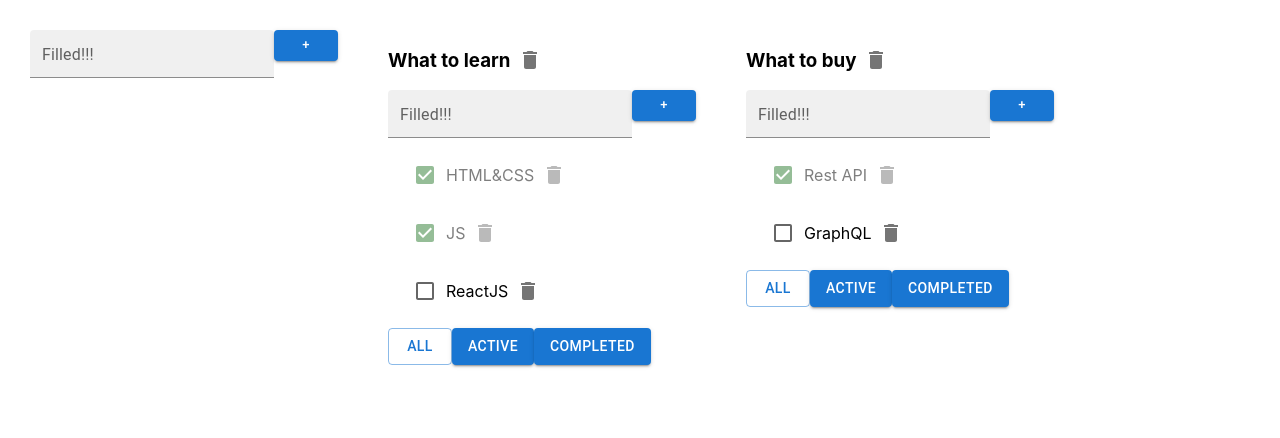
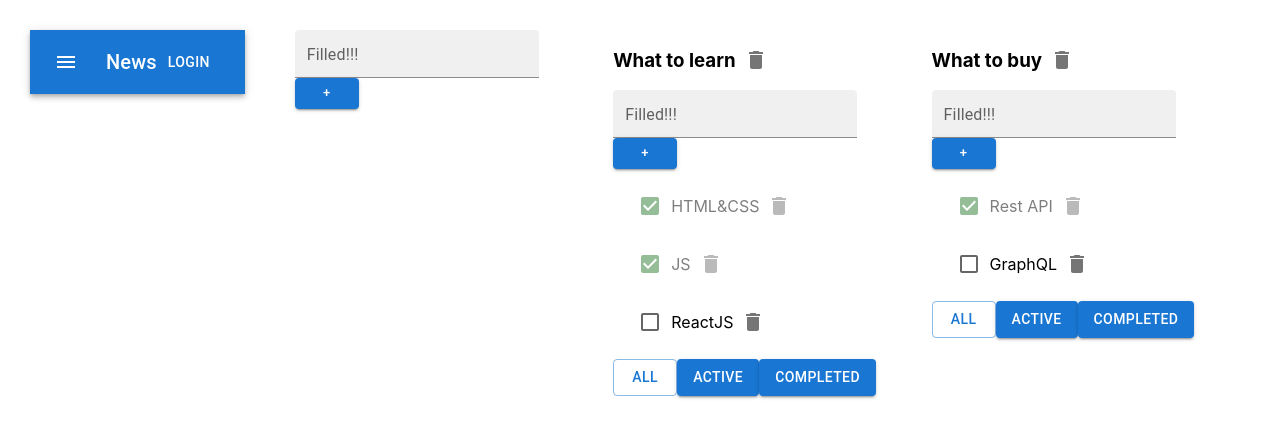
Before and after one commit to pdxserg/6-todolist, a React (Create React App) app: page / in a window 1280 px wide. Shown: the top 438 px of the page. Built offline with nearby package versions, Linux system fonts and the light colour scheme.

Commit message:
Basic App bar

```diff
--- a/src/App.tsx
+++ b/src/App.tsx
@@ -1,8 +1,16 @@
 import './App.css';
 import {Todolist} from "./Todolist";
+import * as React from "react";
 import {useState} from "react";
 import {v1} from "uuid";
 import {AddItemForm} from "./AddItemForm";
+import AppBar from '@mui/material/AppBar';
+import Box from '@mui/material/Box';
+import Toolbar from '@mui/material/Toolbar';
+import Typography from '@mui/material/Typography';
+import Button from '@mui/material/Button';
+import IconButton from '@mui/material/IconButton';
+import MenuIcon from '@mui/icons-material/Menu';
 
 export type TaskType = {
 	id: string
@@ -101,6 +109,25 @@
 	 }
 	return (
 		<div className="App">
+			<Box sx={{ flexGrow: 1 }}>
+				<AppBar position="static">
+					<Toolbar>
+						<IconButton
+							size="large"
+							edge="start"
+							color="inherit"
+							aria-label="menu"
+							sx={{ mr: 2 }}
+						>
+							<MenuIcon />
+						</IconButton>
+						<Typography variant="h6" component="div" sx={{ flexGrow: 1 }}>
+							News
+						</Typography>
+						<Button color="inherit">Login</Button>
+					</Toolbar>
+				</AppBar>
+			</Box>
 
 
 			<AddItemForm  addItem={addTodolist} />
```
